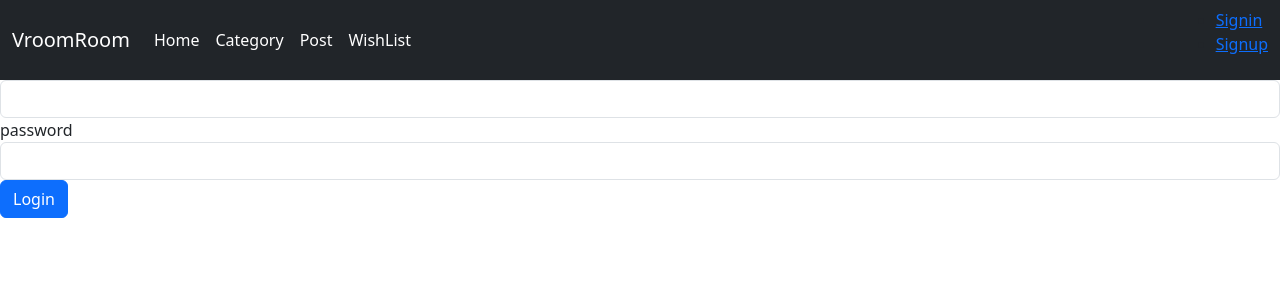
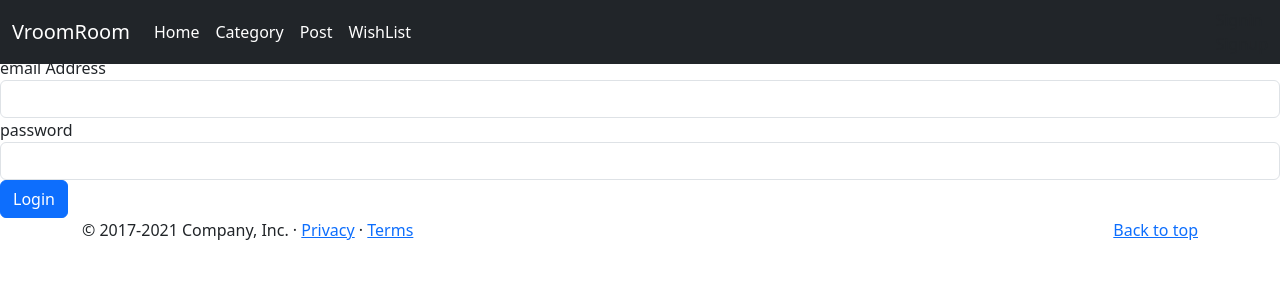
Before and after one commit to aliibuhumaid/VroomRoom-FE, a React (Create React App) app in the folder vroomroom-fe/: page / in a window 1280 px wide. Shown: the top 300 px of the page. Built offline with nearby package versions, Linux system fonts and the light colour scheme.

Commit message:
uwu fixed links

```diff
--- a/vroomroom-fe/src/App.js
+++ b/vroomroom-fe/src/App.js
@@ -4,12 +4,12 @@ import './App.css';
 import 'bootstrap/dist/css/bootstrap.min.css';
 import Signup from './components/user/Signup';
 import Signin from './components/user/Signin';
-import {Routes, Route, Link} from 'react-router-dom';
-import {jwtDecode} from 'jwt-decode'
+import {Routes, Route} from 'react-router-dom';
+import { jwtDecode } from 'jwt-decode';
 import Axios from 'axios';
 
 import NavBar from './components/home/NavBar';
-import Footer from './components/home/Footer'
+import Footer from './components/home/Footer';
 
 import PostList from './components/Post/PostList';
 import PostCreate from './components/Post/PostCreate';
@@ -23,26 +23,22 @@ import CategoryEdit from './components/Category/CategoryEdit';
 import WishList from './components/home/WishList';
 import WishlistList from './components/wishlist/WishlistList';
 
-
-
-
 function App() {
   const [isAuth, setIsAuth] = useState(false);
   const [user, setUser] = useState({});
 
-
   useEffect(() => {
     const user = getUser();
-  console.log(user);
-  if(user){
+    if (user) {
       setIsAuth(true);
       setUser(user);
-  }else{
+    } else {
       localStorage.removeItem("token");
       setIsAuth(false);
       setUser(null);
     }
- },[])
+  }, []);
+
   const registerHandle = (user) => {
     Axios.post("auth/signup", user)
       .then(res => {
@@ -50,60 +46,60 @@ function App() {
       })
       .catch(err => {
         console.log(err);
-     })
-   }
+      });
+  };
+
   const loginHandle = (cred) => {
     Axios.post("auth/signin", cred)
-     .then( res => {
-       console.log(res.data.token);
+      .then(res => {
         let token = res.data.token;
-       if(token != null)
-       {
+        if (token) {
           localStorage.setItem("token", token);
           const user = getUser();
-         console.log(user);
-         user ? setIsAuth(true) : setIsAuth(false)
-         user ? setUser(user) : setUser(null)
+          user ? setIsAuth(true) : setIsAuth(false);
+          user ? setUser(user) : setUser(null);
         }
       })
       .catch(err => {
         console.log(err);
-     })
-   }
-   const getUser =() => {
+      });
+  };
+
+  const getUser = () => {
     const token = getToken();
- return token ? jwtDecode(token).user : null
-   }
+    return token ? jwtDecode(token) : null;
+  };
+
   const getToken = () => {
-     const token = localStorage.getItem("token");
-     return token;
-   }
-   const onLogoutHandle = (e) => {
-     e.preventDefault();
+    return localStorage.getItem("token");
+  };
+
+  const onLogoutHandle = () => {
     localStorage.removeItem("token");
     setIsAuth(false);
     setUser(null);
-   }
+  };
 
   return (
     <div>
-      <NavBar></NavBar>
+      <NavBar isAuth={isAuth} onLogoutHandle={onLogoutHandle} />
       <div>
         <Routes>
-           <Route path="/" element={ isAuth ? <Home></Home>: <Signin login={loginHandle}></Signin>}></Route>
-           <Route path='/signup' element={<Signup register={registerHandle}></Signup>}></Route>
-           <Route path='/signin' element ={ isAuth ? <Home/> : <Signin login={loginHandle}></Signin>}></Route>
-
-           <Route path='/post' element={<PostList/>}/>
-           <Route path='/post/add' element={<PostCreate/>}/>
-           <Route path='/post/edit/:id' element={<PostEdit/>}/>
-
-           <Route path='/category' element={<CategoryList/>}/>
-           <Route path='/category/add' element={<CategoryCreate/>}/>
-           <Route path='/category/edit/:id' element={<CategoryEdit/>}/>
+          <Route path="/" element={isAuth ? <Home /> : <Signin login={loginHandle} />} />
+          <Route path='/signup' element={<Signup register={registerHandle} />} />
+          <Route path='/signin' element={isAuth ? <Home /> : <Signin login={loginHandle} />} />
+          <Route path='/post' element={<PostList />} />
+          <Route path='/post/add' element={<PostCreate />} />
+          <Route path='/post/edit/:id' element={<PostEdit />} />
+          <Route path='/category' element={<CategoryList />} />
+          <Route path='/category/add' element={<CategoryCreate />} />
+          <Route path='/category/edit/:id' element={<CategoryEdit />} />
+          {/* Add other routes as needed */}
         </Routes>
       </div>
+      <Footer />
     </div>
-   )
+  );
 }
+
 export default App;
--- a/vroomroom-fe/src/components/home/NavBar.jsx
+++ b/vroomroom-fe/src/components/home/NavBar.jsx
@@ -1,7 +1,7 @@
-import {Link} from 'react-router-dom';
-import React from 'react'
+import { Link } from 'react-router-dom';
+import React from 'react';
 
-export default function NavBar({isAuth, onLogoutHandle}) {
+export default function NavBar({ isAuth, onLogoutHandle }) {
   return (
     <div>
       <header>
@@ -26,32 +26,20 @@ export default function NavBar({isAuth, onLogoutHandle}) {
                   <a className="nav-link active" href="#" tabindex="-1" aria-disabled="true">WishList</a>
                 </li>
               </ul>
-                  <form className="d-flex">
-                  <nav>
-                  <ul>
+              <div>
                 {isAuth ? (
-                      <li>
-                        <Link onClick={onLogoutHandle} to="/">Logout</Link>
-                      </li>
+                  <Link to="/" onClick={onLogoutHandle} className="nav-link">Logout</Link>
                 ) : (
                   <>
-                        <li>
-                          <Link to="/signin">Signin</Link>
-                        </li>
-                        <li>
-                          <Link to="/signup">Signup</Link>
-                        </li>
+                    <Link to="/signin" className="nav-link">Signin</Link>
+                    <Link to="/signup" className="nav-link">Signup</Link>
                   </>
                 )}
-                  </ul>
-                </nav>
-
-
-                  </form>
+              </div>
             </div>
           </div>
         </nav>
       </header>
     </div>
-)
+  );
 }
```
Lines whose indentation alone changed are shown as unchanged.
